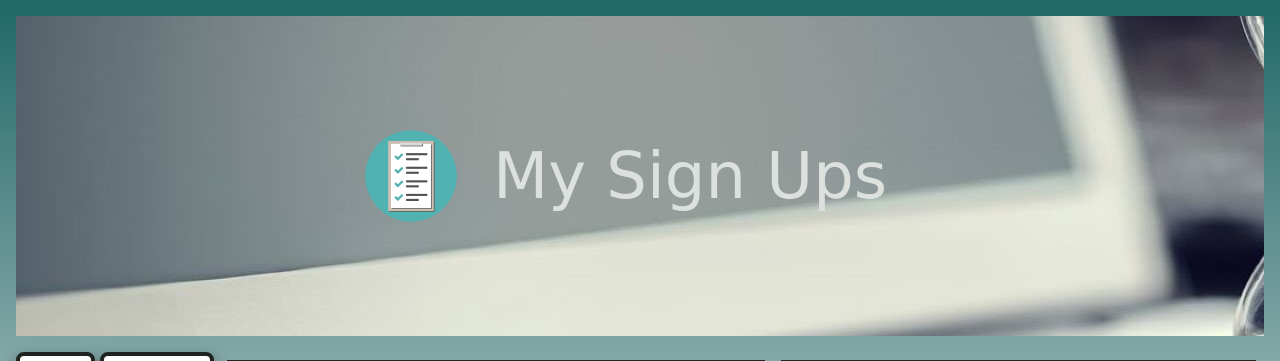
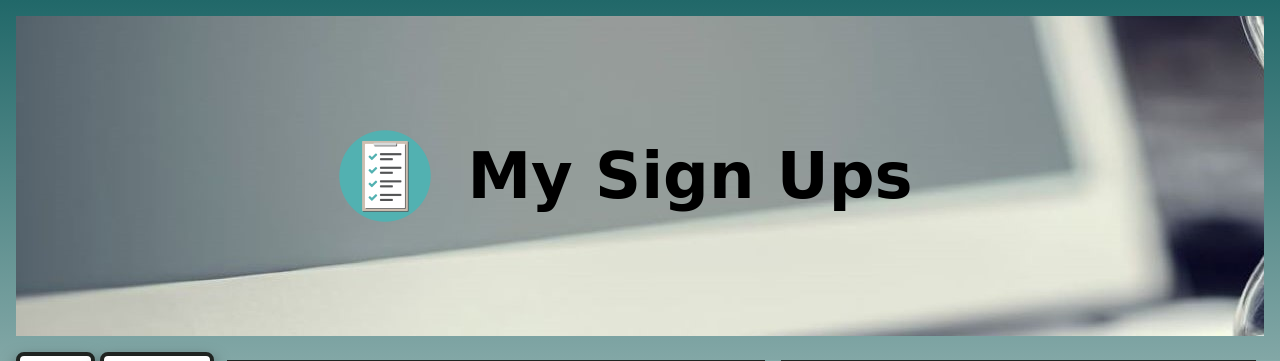
Before and after one commit to 3420Final/Project, a PHP site: page /mySignups.html in a window 1280 px wide. Shown: the top 361 px of the page. Run offline with PHP 8.4, Linux system fonts and the light colour scheme; some libraries are stand-ins or nearby versions; some web fonts are replaced.

Commit message:
Update mySignups.css

```diff
--- a/styles/mySignups.css
+++ b/styles/mySignups.css
@@ -33,7 +33,7 @@ body{
 
 header h1 {
     font-family: 'Fredericka the Great', cursive;
-    font-weight: normal;
+    color: black;
   }
   header{
     /*Citation for the image below: https://www.flexjobs.com/blog/post/essential-time-management-skills/*/
```
